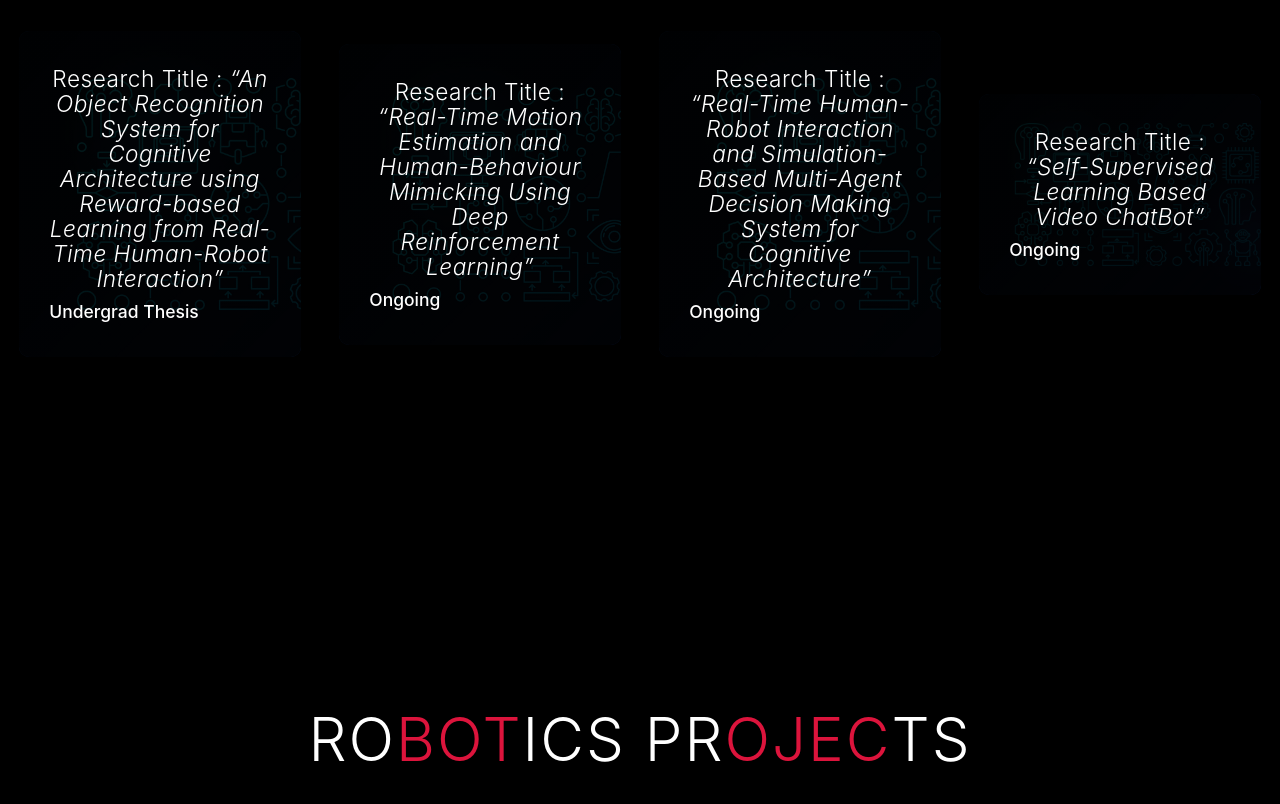
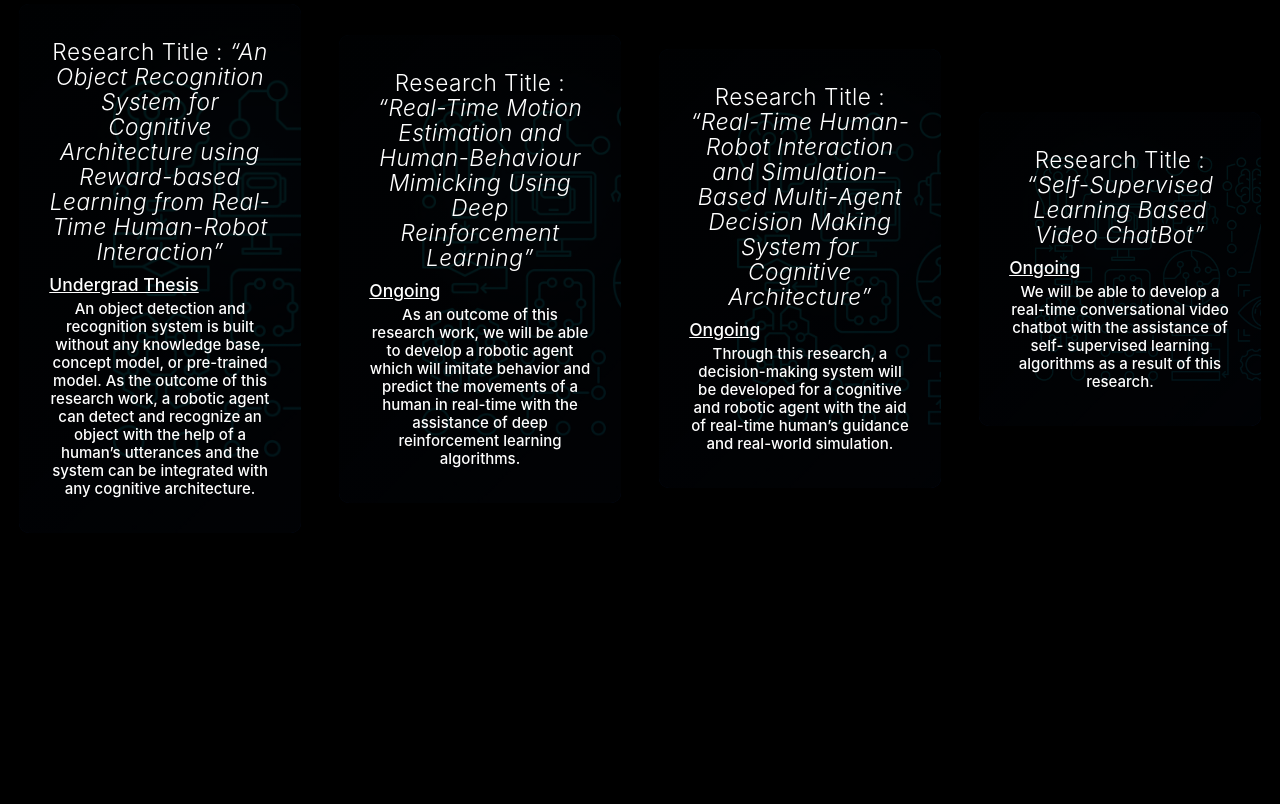
Before and after one commit to smn06/smn06.github.io, a website: page index.html in a window 1280 px wide. Shown: the part 4139-4943 px from the top of the page. Drawn offline with nearby package versions, Linux system fonts and the light colour scheme; a web font is replaced by a local one.

Commit message:
Update index.html

```diff
--- a/index.html
+++ b/index.html
@@ -296,25 +296,44 @@
 
           <p style="color:white; font-size :17pt; text-align:center">Research Title : <i>“An Object Recognition System for Cognitive Architecture using Reward-based Learning from
             Real-Time Human-Robot Interaction”</i></p>
-                            <h3 style="color:white;">Undergrad Thesis</h3>
+         <h3 style="color:white;"><u>Undergrad Thesis</h3></u>
+         <h4 style="color:white;">
+         An object detection and recognition system is built without any knowledge base, concept model, or
+         pre-trained model. As the outcome of this research work, a robotic agent can detect and recognize
+         an object with the help of a human’s utterances and the system can be integrated with any
+          cognitive architecture. </h4>
         </div>
         <div class="ml-item">
            <p style="color:white; font-size :17pt; text-align:center">Research Title : <i>“Real-Time Motion Estimation and Human-Behaviour Mimicking Using Deep Reinforcement
             Learning”</i></p>
-          <h3 style="color:white;">Ongoing</h3>
+         <h3 style="color:white;"><u>Ongoing</h3></u>
+         <h4 style="color:white;">
+         As an outcome of this research work, we will be able to develop a robotic agent which will imitate
+          behavior and predict the movements of a human in real-time with the assistance of deep
+          reinforcement learning algorithms. </h4>
         </div>
         <div class="ml-item">
 
           <p style="color:white; font-size :17pt; text-align:center">Research Title : <i>“Real-Time Human-Robot Interaction and Simulation-Based Multi-Agent Decision Making System
             for Cognitive Architecture”</i></p>
-          <h3 style="color:white;">Ongoing </h3>
+         <h3 style="color:white;"><u> Ongoing </h3></u>
+                  <h4 style="color:white;">
+         Through this research, a decision-making system will be developed for a cognitive and robotic
+        agent with the aid of real-time human’s guidance and real-world simulation. </h4>
+
+
 
         </div>
 
         <div class="ml-item">
 
           <p style="color:white; font-size :17pt; text-align:center">Research Title : <i>“Self-Supervised Learning Based Video ChatBot”</i></p>
-          <h3 style="color:white;">Ongoing</h3>
+         <h3 style="color:white;"><u>Ongoing</h3> </u>
+         <h4 style="color:white;">
+         We will be able to develop a real-time conversational video chatbot with the assistance of self-
+          supervised learning algorithms as a result of this research. </h4>
+
+
         </div>
 
 
```
